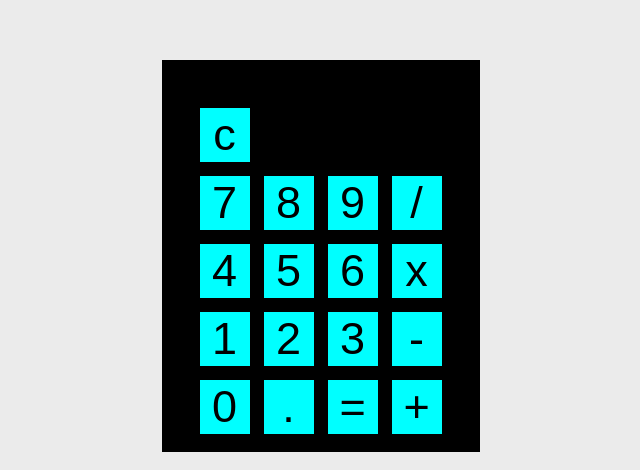
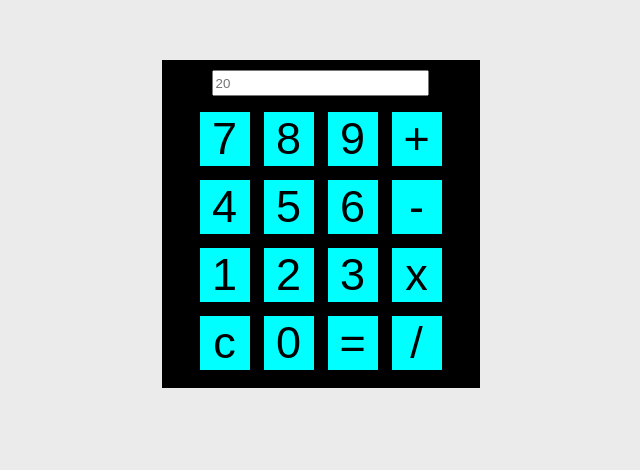
Before and after one commit to zipzopboppitybop/Calculator, a plain HTML site: page index.html in a window 1280 px wide. Shown: the part 350-820 px from the top of the page, without its empty margins (376-1016 px from the left). Drawn offline with Linux system fonts and the light colour scheme.

Commit message:
reworked buttons layout

```diff
--- a/index.html
+++ b/index.html
@@ -12,31 +12,31 @@
       <table>
         <tbody>
           <tr>
-            <td><button>c</button></td>
+            <td><input type="text" placeholder="20" /></td>
           </tr>
           <tr>
             <td><button>7</button></td>
             <td><button>8</button></td>
             <td><button>9</button></td>
-            <td><button>/</button></td>
+            <td><button>+</button></td>
           </tr>
           <tr>
             <td><button>4</button></td>
             <td><button>5</button></td>
             <td><button>6</button></td>
-            <td><button>x</button></td>
+            <td><button>-</button></td>
           </tr>
           <tr>
             <td><button>1</button></td>
             <td><button>2</button></td>
             <td><button>3</button></td>
-            <td><button>-</button></td>
+            <td><button>x</button></td>
           </tr>
           <tr>
+            <td><button>c</button></td>
             <td><button>0</button></td>
-            <td><button>.</button></td>
             <td><button>=</button></td>
-            <td><button>+</button></td>
+            <td><button>/</button></td>
           </tr>
         </tbody>
       </table>
```
